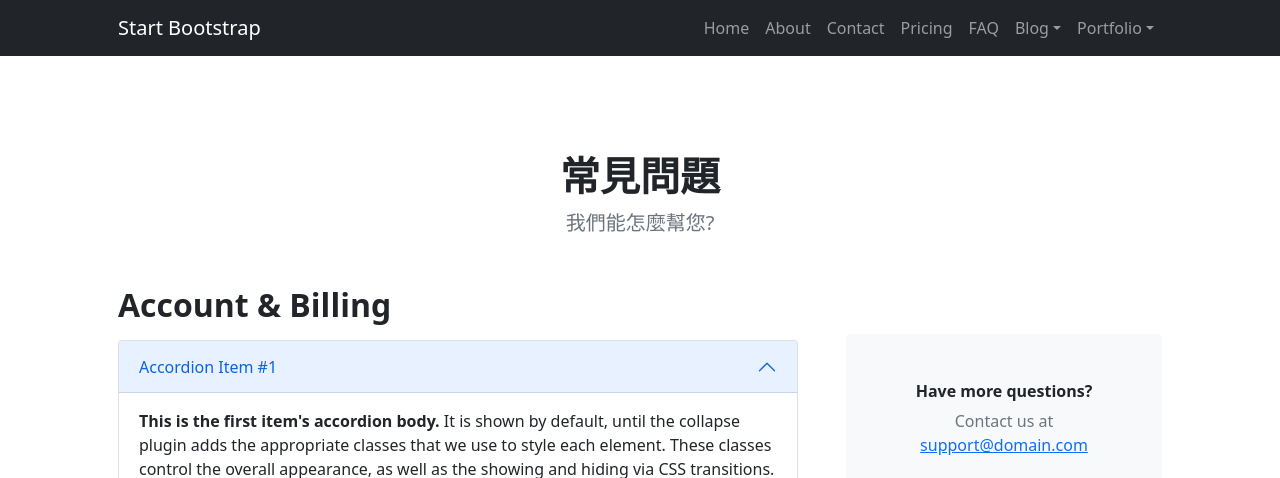
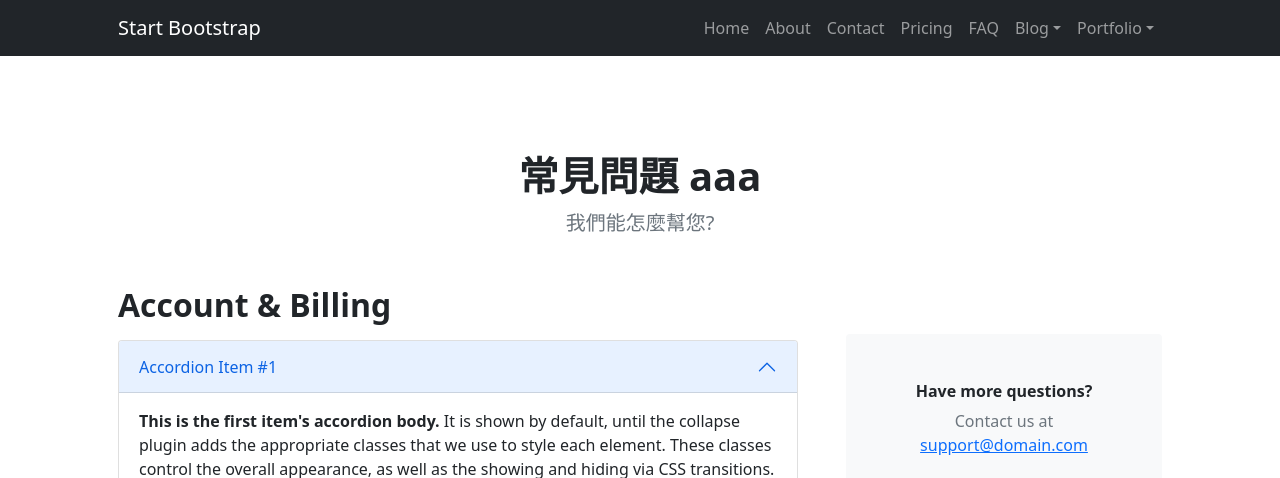
Before and after one commit to gentle-shao/my-first-website, a plain HTML site: page faq.html in a window 1280 px wide. Shown: the top 478 px of the page. Drawn offline with nearby package versions, Linux system fonts and the light colour scheme.

Commit message:
change faq title

```diff
--- a/faq.html
+++ b/faq.html
@@ -49,7 +49,7 @@
             <section class="py-5">
                 <div class="container px-5 my-5">
                     <div class="text-center mb-5">
-                        <h1 class="fw-bolder">常見問題</h1>
+                        <h1 class="fw-bolder">常見問題 aaa</h1>
                         <p class="lead fw-normal text-muted mb-0">我們能怎麼幫您?</p>
                     </div>
                     <div class="row gx-5">
```
